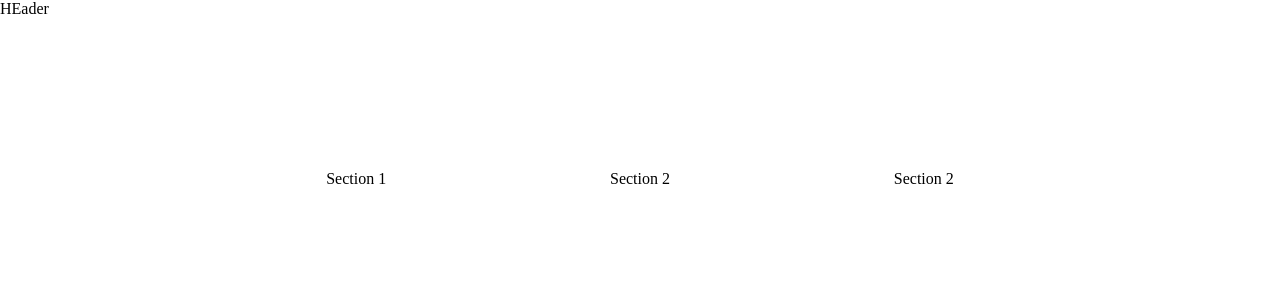
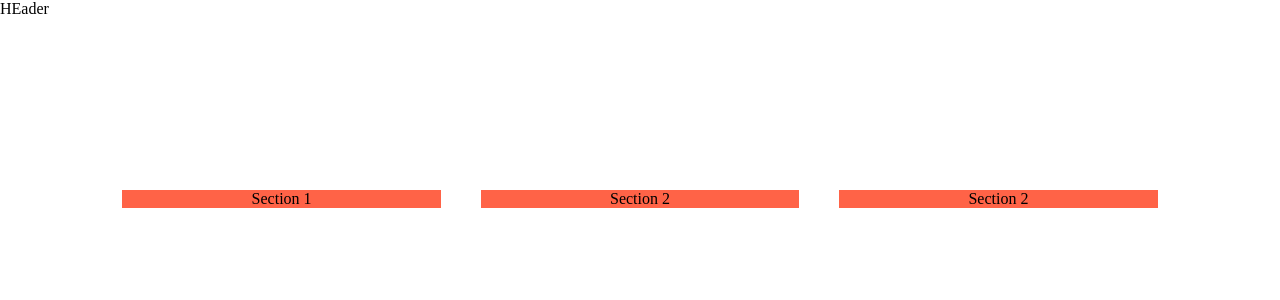
Before and after one commit to adammmusial/project-todo-app, a React (Vite) app in the folder react-todo-app/: page / in a window 1280 px wide. Shown: the top 300 px of the page. Built offline with nearby package versions, Linux system fonts and the light colour scheme.

Commit message:
feat: add column styling

```diff
--- a/react-todo-app/src/App.css
+++ b/react-todo-app/src/App.css
@@ -9,3 +9,10 @@
   justify-content: space-evenly;
   padding: 20px 8%;
 }
+
+.task_column {
+  width: 33.33%;
+  text-align: center;
+  background-color: tomato;
+  margin: 20px
+}
```
